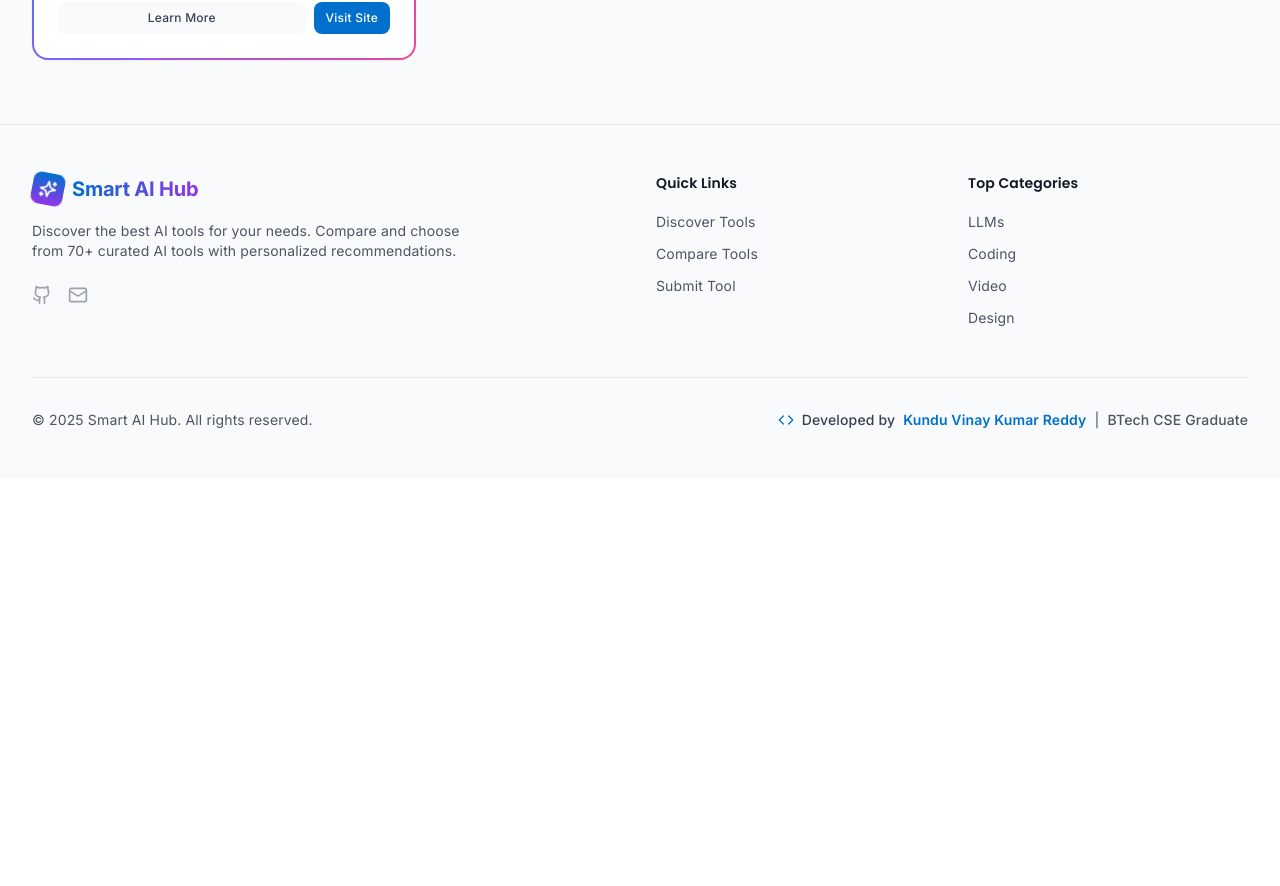
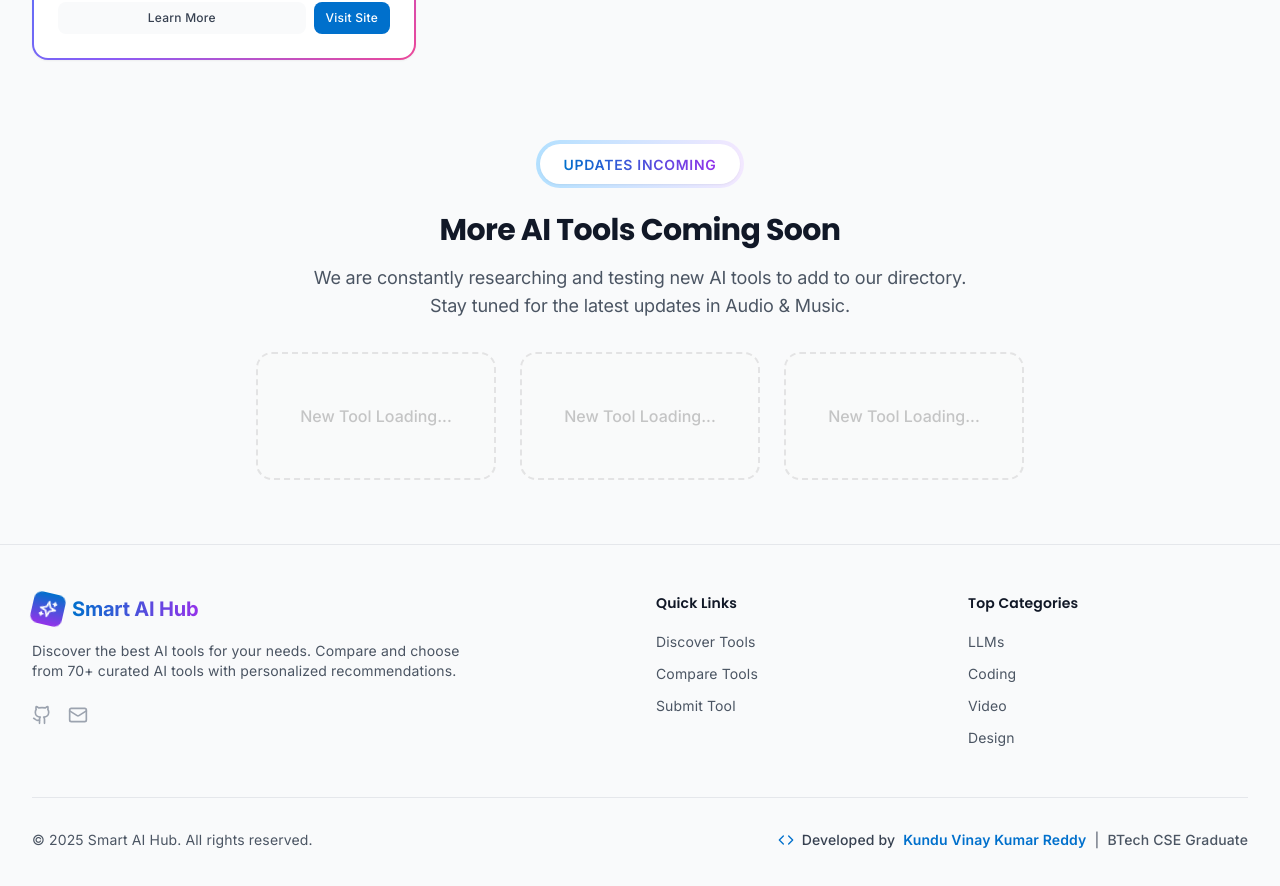
Before and after one commit to vinayredee/smart-ai-hub, a React (Create React App) app in the folder frontend/: page /category/audio in a window 1280 px wide. Shown: the part 804-1690 px from the top of the page. Before the commit the page ends 1282 px from the top, so only its background shows below. Built offline with nearby package versions, Linux system fonts and the light colour scheme; the HTML template or start-up script is replaced by a standard one.

Commit message:
fix: Final data alignment and Coming Soon section

```diff
--- a/frontend/src/components/CategoryPage.tsx
+++ b/frontend/src/components/CategoryPage.tsx
@@ -95,6 +95,38 @@ const CategoryPage: React.FC = () => {
                         )}
                     </div>
                 )}
+
+                {/* Coming Soon Section */}
+                <motion.div
+                    initial={{ opacity: 0, y: 20 }}
+                    whileInView={{ opacity: 1, y: 0 }}
+                    viewport={{ once: true }}
+                    className="mt-20 text-center"
+                >
+                    <div className="inline-flex items-center justify-center p-1 rounded-full bg-gradient-to-r from-primary-100 to-purple-100 mb-6">
+                        <div className="bg-white px-6 py-2 rounded-full shadow-sm">
+                            <span className="text-sm font-semibold bg-gradient-to-r from-primary-600 to-purple-600 bg-clip-text text-transparent uppercase tracking-wider">
+                                Updates Incoming
+                            </span>
+                        </div>
+                    </div>
+
+                    <h3 className="text-3xl font-bold text-gray-900 dark:text-white mb-4">
+                        More AI Tools Coming Soon
+                    </h3>
+                    <p className="text-lg text-gray-600 dark:text-gray-400 max-w-2xl mx-auto mb-8">
+                        We are constantly researching and testing new AI tools to add to our directory.
+                        Stay tuned for the latest updates in {category.name}.
+                    </p>
+
+                    <div className="grid grid-cols-1 sm:grid-cols-3 gap-6 max-w-3xl mx-auto opacity-60 grayscale hover:grayscale-0 transition-all duration-500">
+                        {[1, 2, 3].map((item) => (
+                            <div key={item} className="h-32 border-2 border-dashed border-gray-300 rounded-2xl flex items-center justify-center bg-gray-50">
+                                <span className="text-gray-400 font-medium">New Tool Loading...</span>
+                            </div>
+                        ))}
+                    </div>
+                </motion.div>
             </div>
         </div>
     );
--- a/frontend/src/data/aiTools.ts
+++ b/frontend/src/data/aiTools.ts
@@ -276,7 +276,7 @@ export const aiTools: AITool[] = [
     id: 'duolingo',
     name: 'Duolingo',
     description: 'AI-powered language learning app with personalized lessons and gamification',
-    category: categories[0], // education
+    category: categories[8], // education
     website: 'https://duolingo.com',
     pricing: { type: 'freemium' },
     features: ['Language learning', 'Speech recognition', 'Adaptive lessons', 'Gamification', 'Progress tracking'],
@@ -298,7 +298,7 @@ export const aiTools: AITool[] = [
     id: 'coursera',
     name: 'Coursera AI',
     description: 'Online learning platform with AI-powered course recommendations and personalized learning paths',
-    category: categories[0], // education
+    category: categories[8], // education
     website: 'https://coursera.org',
     pricing: { type: 'freemium' },
     features: ['Course recommendations', 'Personalized learning', 'Skill assessments', 'Certificates', 'Peer learning'],
```
